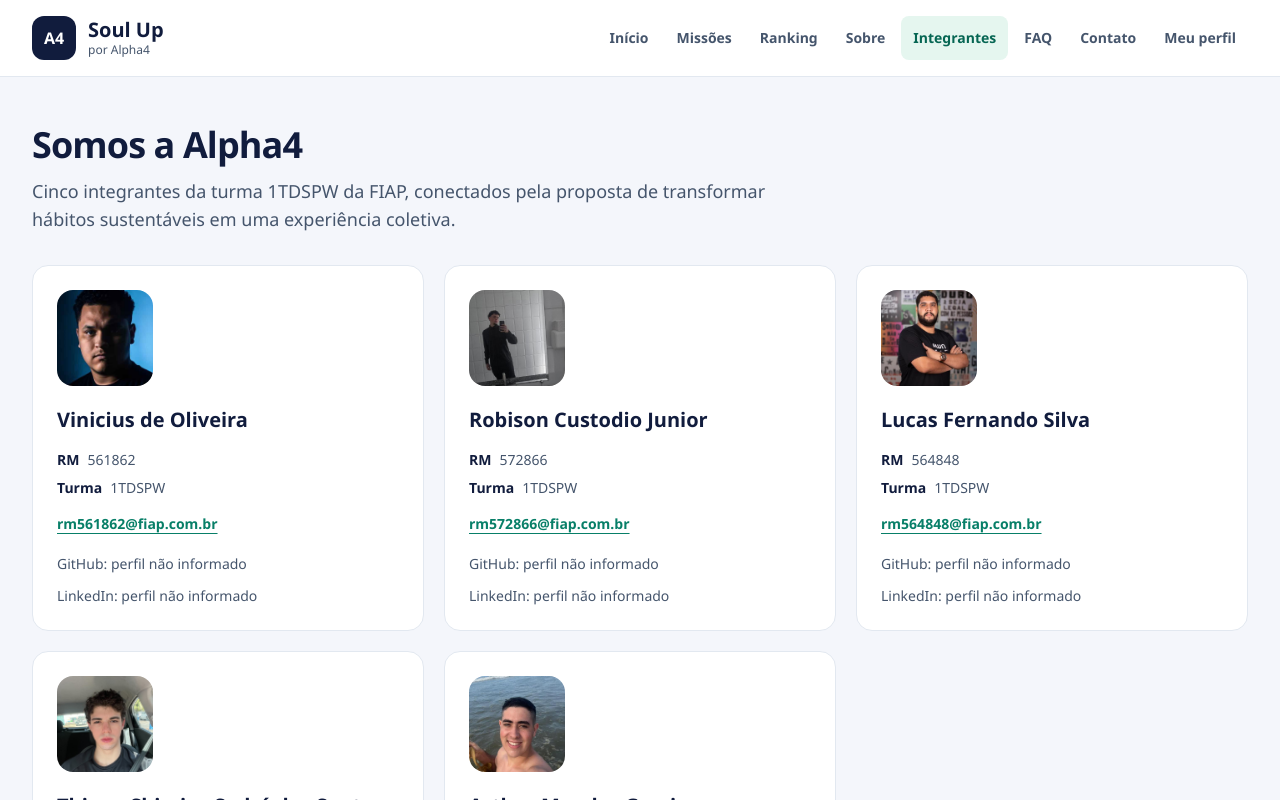
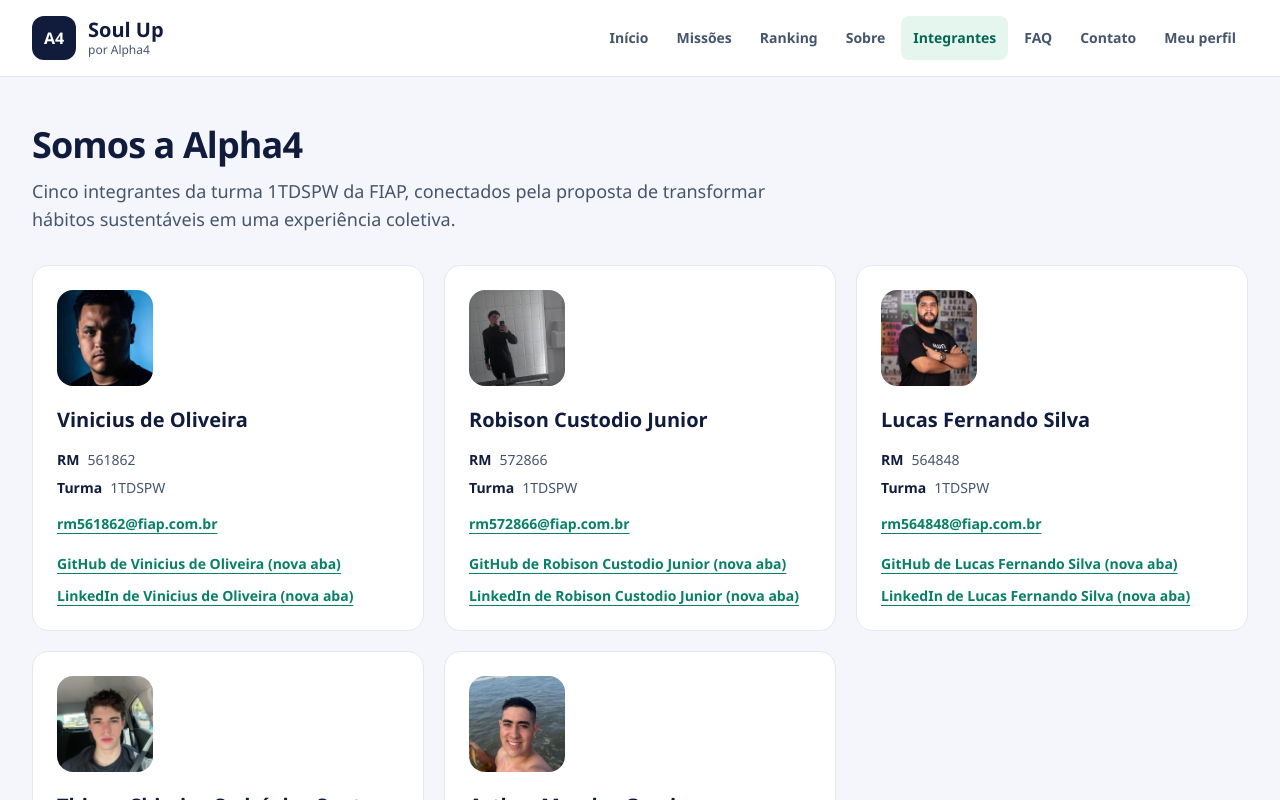
Before and after one commit to proc0x41/chellengesprints-alpha4, a React (Vite) app: page /integrantes in a window 1280 px wide. Shown: the top 800 px of the page. Built offline with nearby package versions, Linux system fonts and the light colour scheme.

Commit message:
feat: adiciona links individuais dos integrantes

```diff
--- a/src/data/team.ts
+++ b/src/data/team.ts
@@ -15,6 +15,8 @@ export const teamMembers: [TeamMember, ...TeamMember[]] = [
     className: '1TDSPW',
     email: 'rm561862@fiap.com.br',
     photoUrl: '/images/team/vinicius.jpg',
+    githubUrl: 'https://github.com/Vinicius-0lvr',
+    linkedinUrl: 'https://www.linkedin.com/in/vinicius-oliveira-101137252/',
   },
   {
     name: 'Robison Custodio Junior',
@@ -22,6 +24,8 @@ export const teamMembers: [TeamMember, ...TeamMember[]] = [
     className: '1TDSPW',
     email: 'rm572866@fiap.com.br',
     photoUrl: '/images/team/junior.jpeg',
+    githubUrl: 'https://github.com/Junior4744',
+    linkedinUrl: 'https://www.linkedin.com/in/robinson-custodio-junior/',
   },
   {
     name: 'Lucas Fernando Silva',
@@ -29,6 +33,8 @@ export const teamMembers: [TeamMember, ...TeamMember[]] = [
     className: '1TDSPW',
     email: 'rm564848@fiap.com.br',
     photoUrl: '/images/team/lucas.jpeg',
+    githubUrl: 'https://github.com/lucas-silva8077',
+    linkedinUrl: 'https://www.linkedin.com/in/lucas-fernando-5aa8b6193/',
   },
   {
     name: 'Thiago Shimizu Sodré dos Santos',
@@ -36,6 +42,8 @@ export const teamMembers: [TeamMember, ...TeamMember[]] = [
     className: '1TDSPW',
     email: 'rm572867@fiap.com.br',
     photoUrl: '/images/team/thiago.jpeg',
+    githubUrl: 'https://github.com/thssd',
+    linkedinUrl: 'https://www.linkedin.com/in/thiagoshimizusodre/',
   },
   {
     name: 'Arthur Mendes Garcia',
@@ -43,5 +51,7 @@ export const teamMembers: [TeamMember, ...TeamMember[]] = [
     className: '1TDSPW',
     email: 'rm571703@fiap.com.br',
     photoUrl: '/images/team/arthur.jpeg',
+    githubUrl: 'https://github.com/proc0x41',
+    linkedinUrl: 'https://www.linkedin.com/in/arthur-mendes-garcia/',
   },
 ];
```
Also changed, not shown: 4 other files (tests, documents, lock files or other folders).
